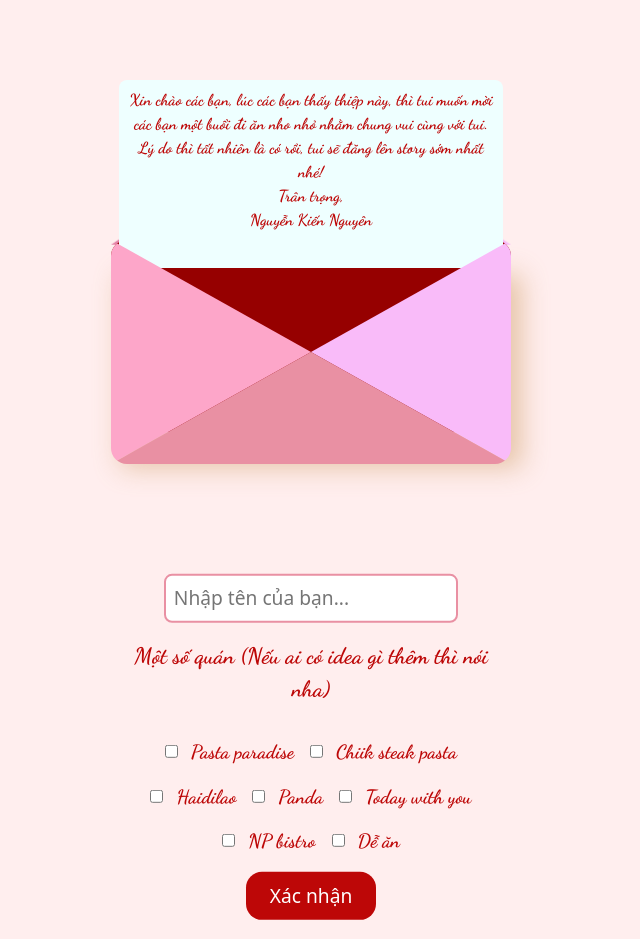
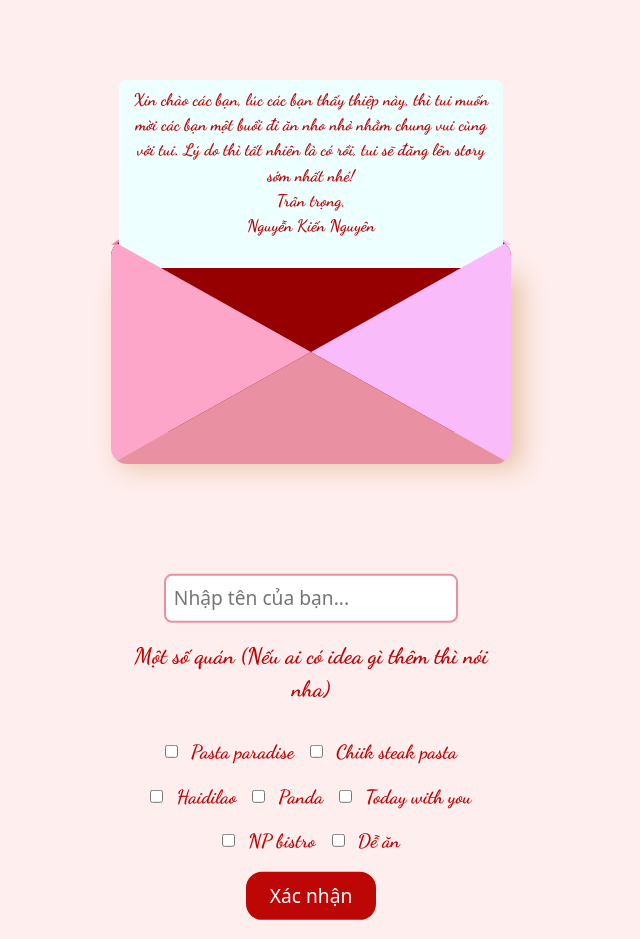
Before and after one commit to emsinooM/Envelope, a plain HTML site: page index.html in a window 1280 px wide. Shown: the whole page, without its empty margins (329-969 px from the left). Drawn offline with nearby package versions, Linux system fonts and the light colour scheme.

Commit message:
Changed3

```diff
--- a/style.css
+++ b/style.css
@@ -115,7 +115,7 @@ img {
     height: 98%;
     width: 96%;
     margin: .5rem auto;
-    font-size: 1rem;
+    font-size: 1.05rem;
     color: #bd0707;
     font-family: "Dancing Script", cursive;
     text-align: center;
```
